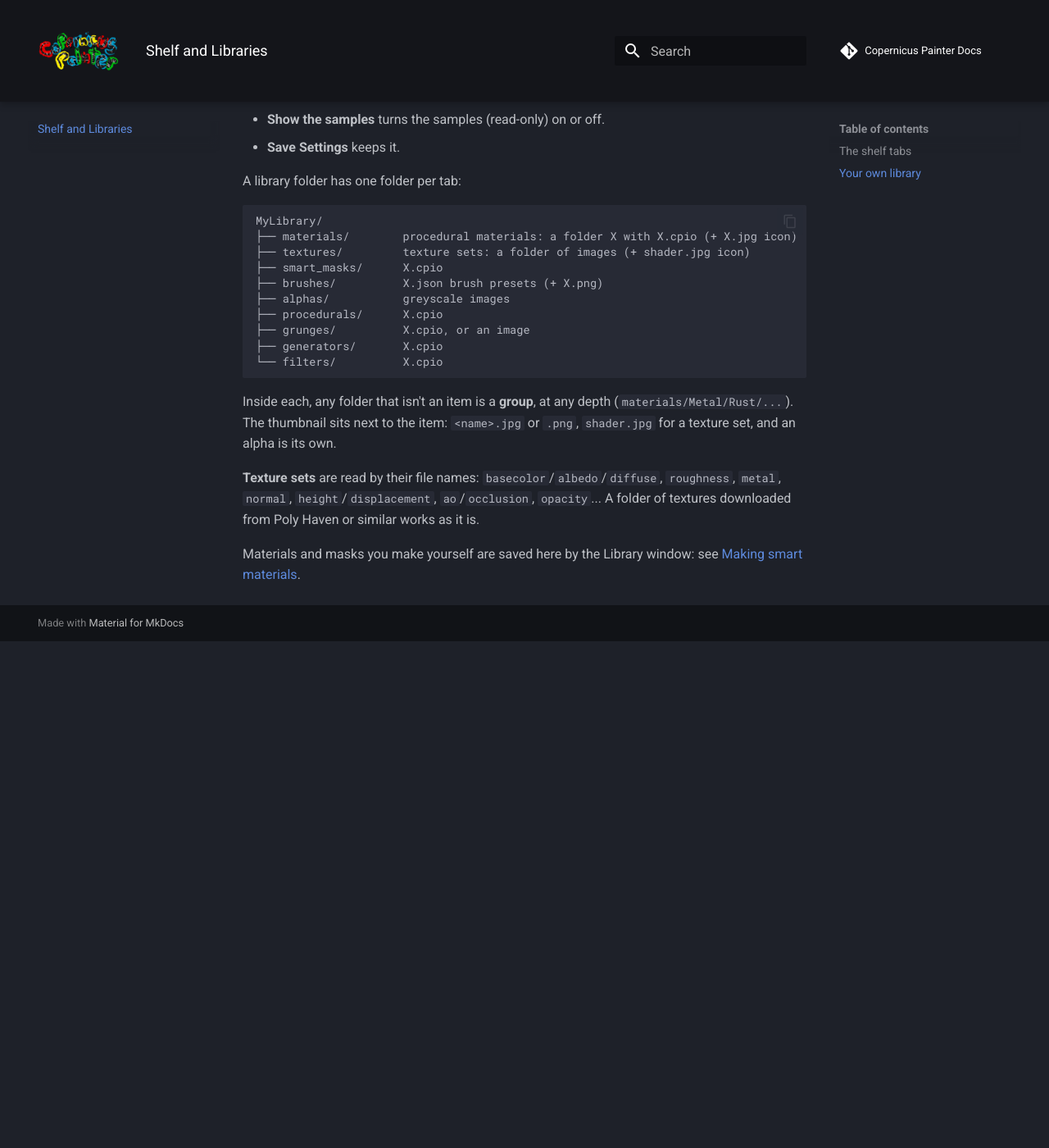
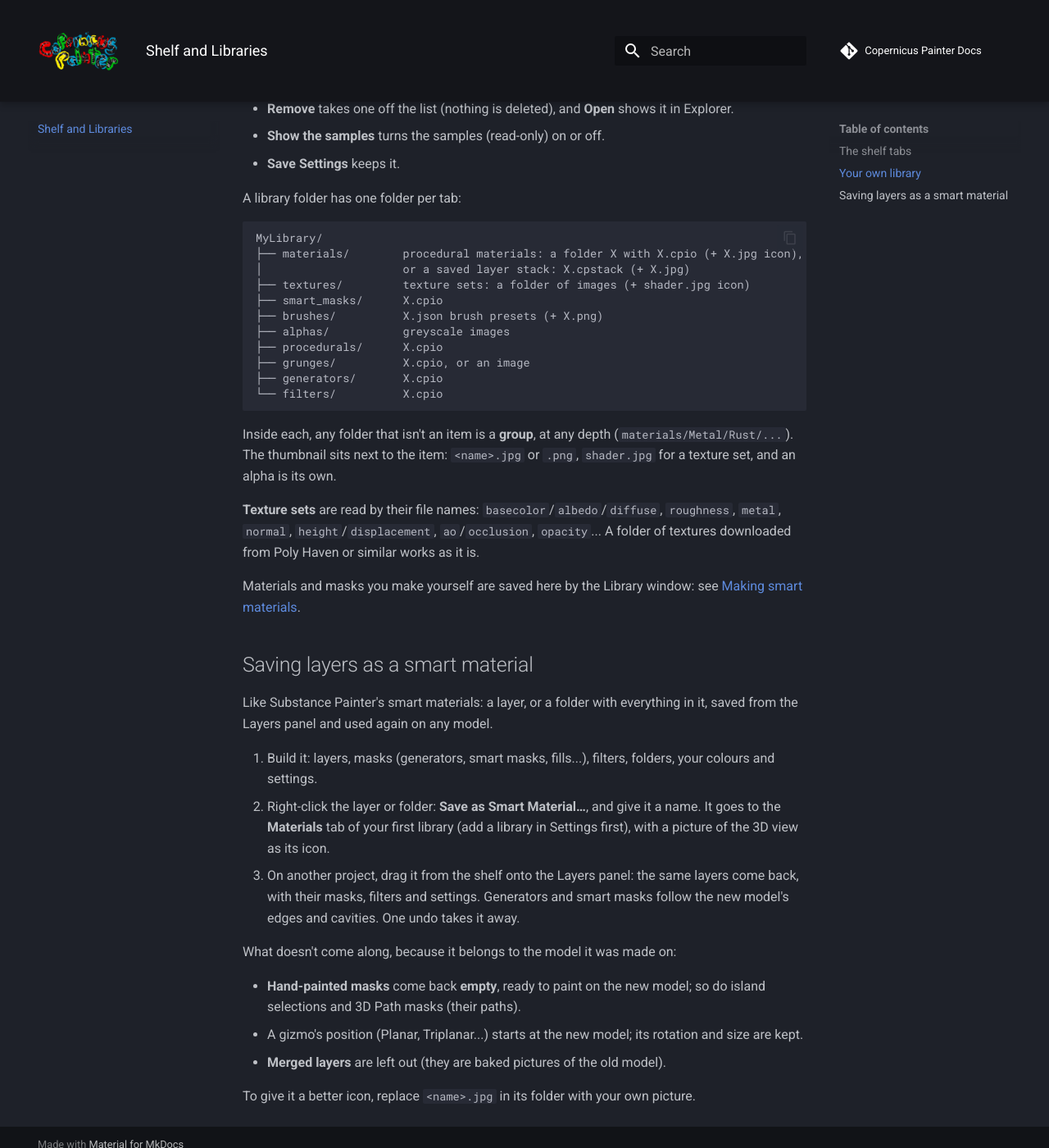
Before and after one commit to matijaKos/Copernicus_Painter_Documentation, an MkDocs documentation site: the page built from docs/library.md, in a window 1280 px wide and 1400 px high, scrolled down 2135 px. Shown: the whole window at 82% size. Built offline with MkDocs 1.6.1 and Material for MkDocs 9.7.7, drawn with Linux system fonts in a browser that asks for light colours; comment, search, counter and statistics services are not loaded; before the commit the page ends 2917 px from its top, so only the background shows below that; some of the changed text lies outside the part shown.

Commit message:
Docs: saving layers as a smart material

````diff
--- a/docs/library.md
+++ b/docs/library.md
@@ -8,7 +8,7 @@ The shelf at the bottom of the Painter desktop shows your libraries, like Substa
 
 | Tab | What is in it | How you use it |
 |---|---|---|
-| **Materials** | Procedural materials with controls (Skin, Fabric, Leather, Metal, Wood, Stone, Concrete, Plastic) | Drag onto Layers: a new layer |
+| **Materials** | Procedural materials with controls (Skin, Fabric, Leather, Metal, Wood, Stone, Concrete, Plastic), and the layers and folders you saved as smart materials | Drag onto Layers: a new layer (a saved one: its layers) |
 | **Textures** | Image texture sets (BaseColor, Roughness, Normal... files) | Drag onto Layers |
 | **Smart Masks** | Your saved masks | Drag onto a layer: a mask |
 | **Brushes** | Brush presets | Click: paint with it; or drag onto a layer |
@@ -39,7 +39,8 @@ A library folder has one folder per tab:
 
 ```
 MyLibrary/
-├── materials/        procedural materials: a folder X with X.cpio (+ X.jpg icon)
+├── materials/        procedural materials: a folder X with X.cpio (+ X.jpg icon),
+│                     or a saved layer stack: X.cpstack (+ X.jpg)
 ├── textures/         texture sets: a folder of images (+ shader.jpg icon)
 ├── smart_masks/      X.cpio
 ├── brushes/          X.json brush presets (+ X.png)
@@ -55,3 +56,19 @@ Inside each, any folder that isn't an item is a **group**, at any depth (`materi
 **Texture sets** are read by their file names: `basecolor`/`albedo`/`diffuse`, `roughness`, `metal`, `normal`, `height`/`displacement`, `ao`/`occlusion`, `opacity`... A folder of textures downloaded from Poly Haven or similar works as it is.
 
 Materials and masks you make yourself are saved here by the Library window: see [Making smart materials](material_creator.md).
+
+## Saving layers as a smart material
+
+Like Substance Painter's smart materials: a layer, or a folder with everything in it, saved from the Layers panel and used again on any model.
+
+1. Build it: layers, masks (generators, smart masks, fills...), filters, folders, your colours and settings.
+2. Right-click the layer or folder: **Save as Smart Material…**, and give it a name. It goes to the **Materials** tab of your first library (add a library in Settings first), with a picture of the 3D view as its icon.
+3. On another project, drag it from the shelf onto the Layers panel: the same layers come back, with their masks, filters and settings. Generators and smart masks follow the new model's edges and cavities. One undo takes it away.
+
+What doesn't come along, because it belongs to the model it was made on:
+
+- **Hand-painted masks** come back **empty**, ready to paint on the new model; so do island selections and 3D Path masks (their paths).
+- A gizmo's position (Planar, Triplanar...) starts at the new model; its rotation and size are kept.
+- **Merged layers** are left out (they are baked pictures of the old model).
+
+To give it a better icon, replace `<name>.jpg` in its folder with your own picture.
````
Also changed, not shown: docs/layers.md (+1 -1 lines).
